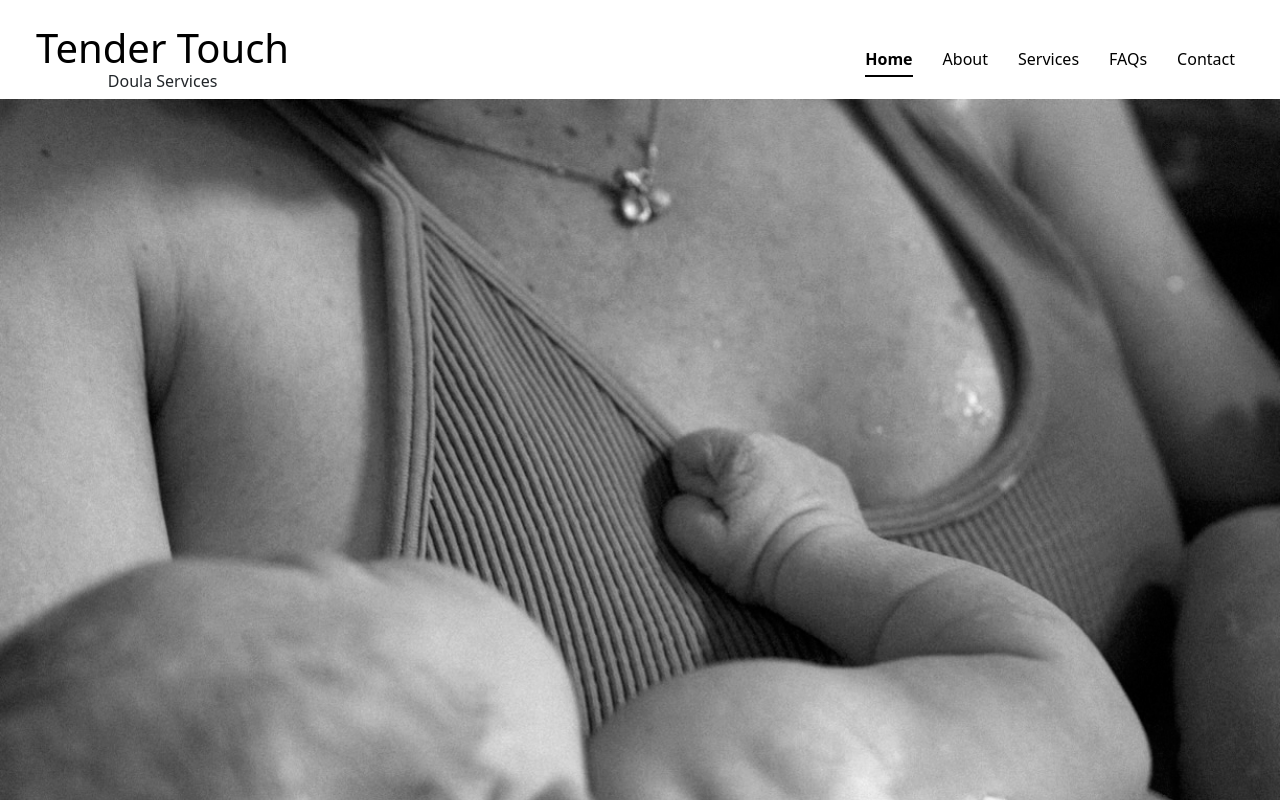
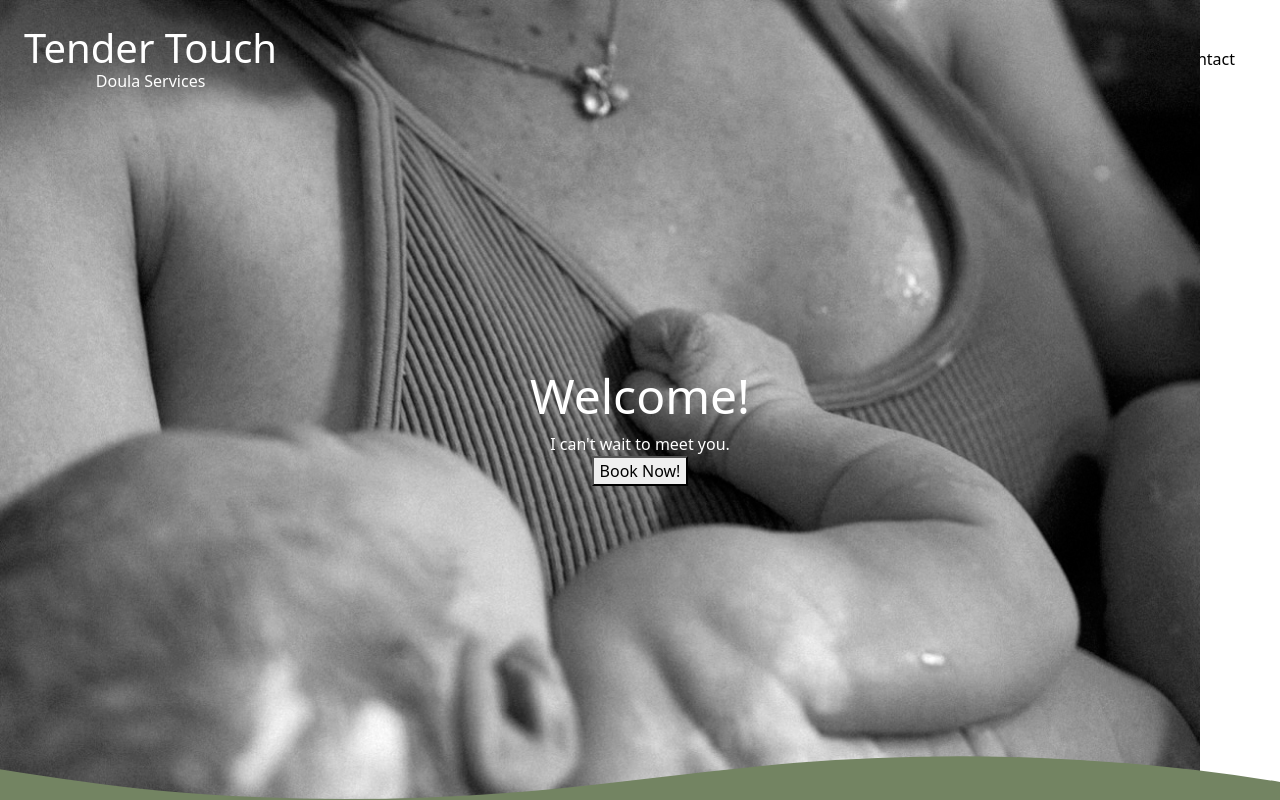
Before and after one commit to AHudg/holistic, a React (Vite) app: page / in a window 1280 px wide. Shown: the top 800 px of the page. Built offline with nearby package versions, Linux system fonts and the light colour scheme.

Commit message:
Putting words in hero

```diff
--- a/src/components/Hamburger/hamburger.css
+++ b/src/components/Hamburger/hamburger.css
@@ -4,6 +4,7 @@
   position: absolute;
   top: 30px;
   right: 30px;
+
   z-index: 3;
 }
 
@@ -24,7 +25,7 @@
   padding: 0;
   width: 100%;
   height: 3px;
-  background-color: black;
+  background-color: white;
   display: block;
   border-radius: 4px;
   transition: all 0.4s ease-in-out;
--- a/src/components/Header/header.css
+++ b/src/components/Header/header.css
@@ -1,6 +1,8 @@
 header {
   display: flex;
   justify-content: space-between;
+  position: absolute;
+  width: 100vw;
 }
 
 h1 {
@@ -8,14 +10,16 @@ h1 {
   flex-direction: column;
   align-items: center;
   font-size: 1.5rem;
-  margin: 1.5rem 0.75rem;
   position: relative;
+  z-index: 1;
 }
 
 h1 > a {
   margin: 1.5rem 1.5rem 0 1.5rem;
+  color: white;
 }
 
 h1 > span {
   font-size: 1rem;
+  color: white;
 }
--- a/src/pages/Home/Home.jsx
+++ b/src/pages/Home/Home.jsx
@@ -1,5 +1,4 @@
 import Hero from "../../assets/ImageFour.jpg";
-import Banner from "../../assets/ImageThree.jpg";
 import Wave from "../../components/WaveSVG/WaveSVG";
 import Katherine from "../../assets/Katherine.jpg";
 import "./home.css";
@@ -8,7 +7,12 @@ import "../../components/WaveSVG/waveSVG.css";
 function Home({}) {
   return (
     <div id="homePage">
-      <section className="hero">
+      <section>
+        <div className="heroWords">
+          <p>Welcome!</p>
+          <p>I can't wait to meet you.</p>
+          <button>Book Now!</button>
+        </div>
         <img src={Hero} className="hero"></img>
         <Wave classProp={"wave bottomPosition flip"} fill={"sage"} />
       </section>
--- a/src/pages/Home/home.css
+++ b/src/pages/Home/home.css
@@ -23,7 +23,33 @@
 }
 
 .hero {
+  height: 100vh;
+  width: auto;
+}
+
+.heroWords {
+  display: flex;
+  flex-direction: column;
+  z-index: 2;
+  color: white;
+  justify-content: center;
+  align-items: center;
+  position: absolute;
+  top: 45%;
   width: 100vw;
+}
+
+.heroWords > p,
+.heroWords > button {
+  margin: 0 auto;
+}
+
+.heroWords > p:first-child {
+  font-size: 3rem;
+}
+
+.heroWords > button {
+  /* width: 100vw; */
 }
 
 .whatDoula,
```
